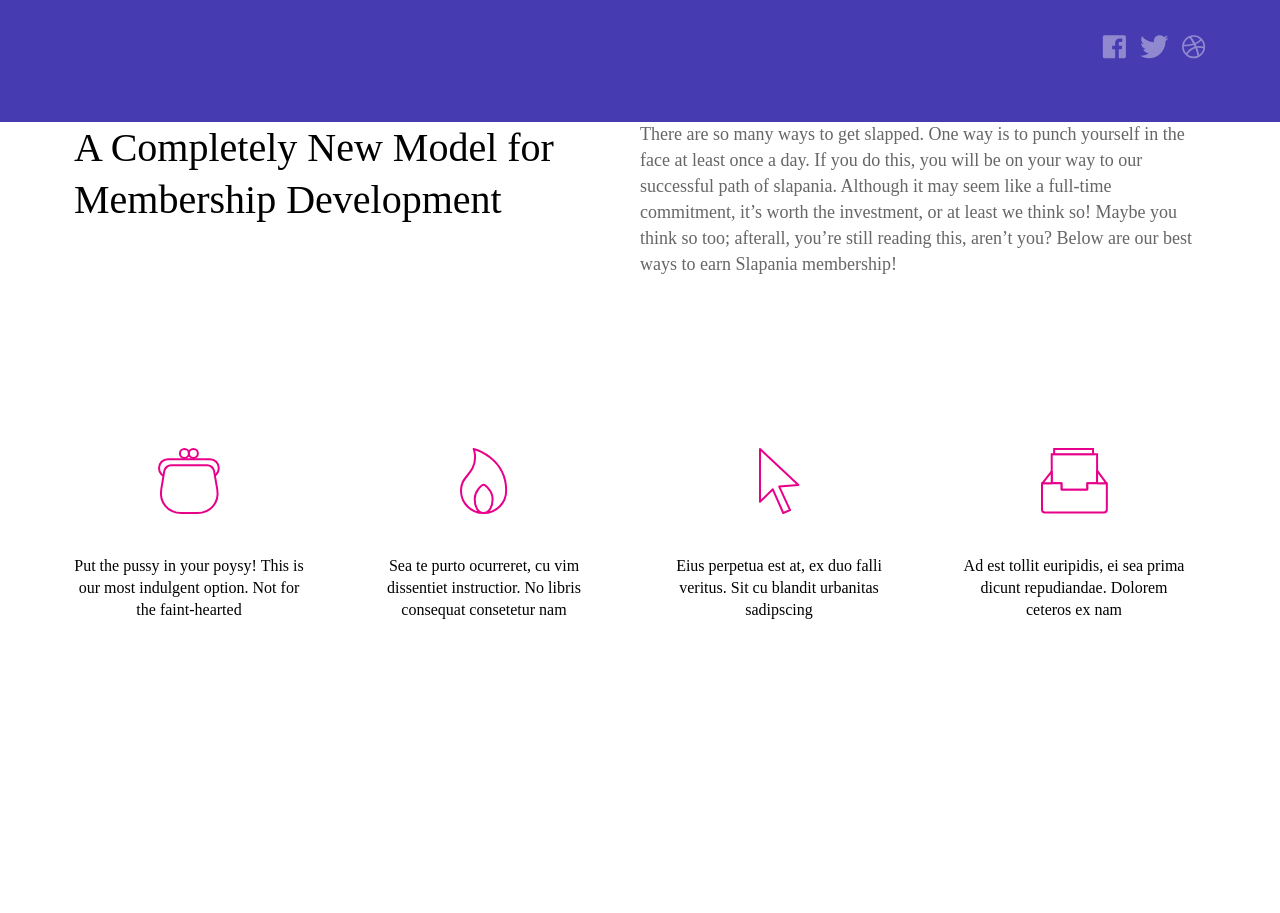
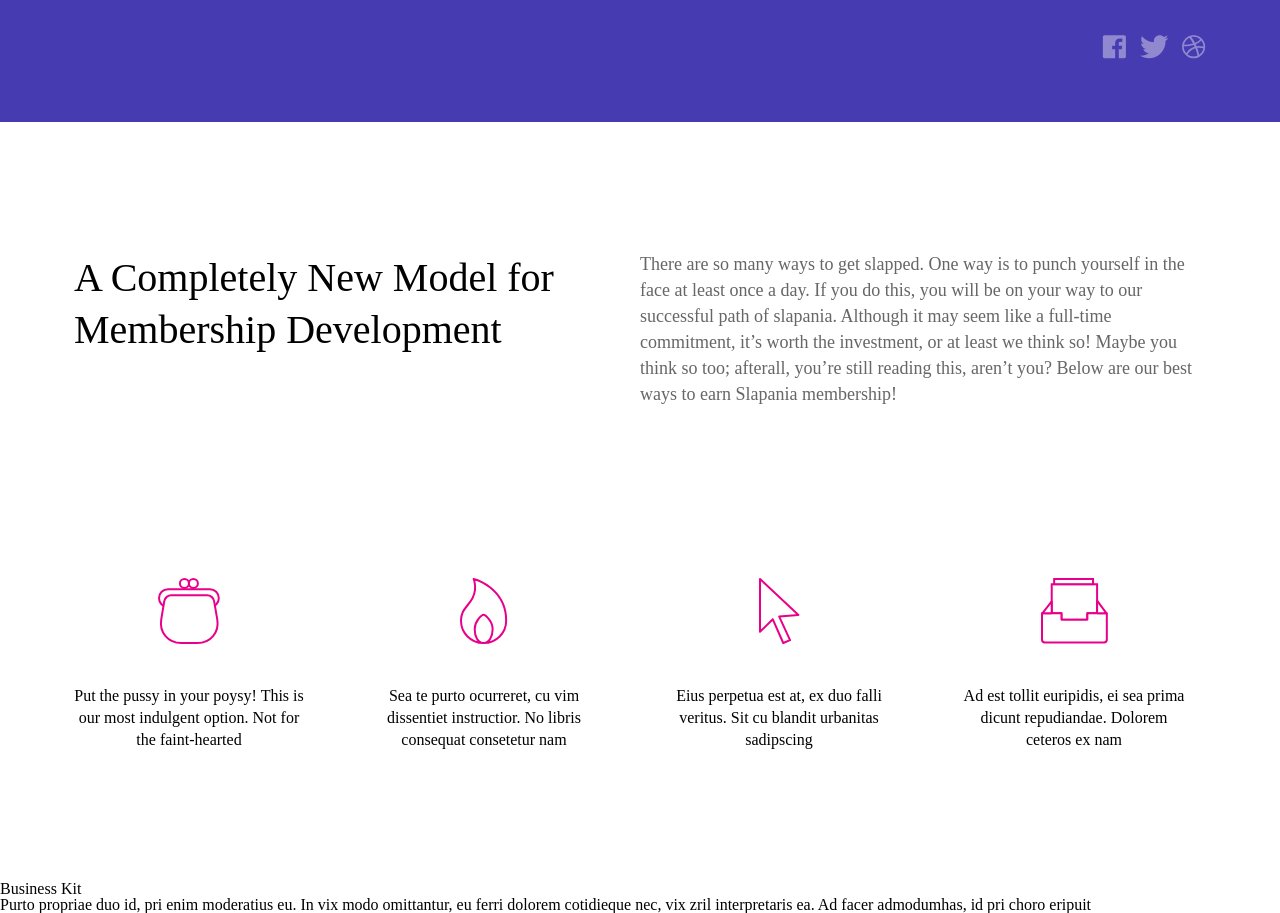
Before and after one commit to christinacantu/repyaycer, a website: page index.html in a window 1280 px wide. Shown: the part 680-1593 px from the top of the page. Before the commit the page ends 1301 px from the top, so only its background shows below. Drawn offline with Linux system fonts and the light colour scheme.

Commit message:
set up business kit section

```diff
--- a/index.html
+++ b/index.html
@@ -30,7 +30,7 @@
       <section class="hero">
         <div class="container">
           <div>
-            <h1>Hello, We Provide the Best Customer Support Ever!</h1>
+            <h1>Hello, we provide the best customer support ever!</h1>
             <div class="action-buttons">
               <button type="button" class="pink-button">Get Started</button>
               <button type="button" class="humble-button">Learn More</button>
@@ -77,7 +77,7 @@
       </div>
     </section>
 
-    <section class="membership">
+    <section class="membership spaycer">
       <div class="container">
         <div class="membership-development">
           <h2>A Completely New Model for Membership Development</h2>
@@ -159,5 +159,13 @@
         </div>
       </div>
     </section>
+
+    <section class="business-kit">
+      <div class="order">
+        <h2>Business Kit</h2>
+        <p>Purto propriae duo id, pri enim moderatius eu. In vix modo omittantur, eu ferri dolorem cotidieque nec, vix zril interpretaris ea. Ad facer admodumhas, id pri choro eripuit</p>
+
+      </div>
+    </section>
   </body>
 </html>
```
